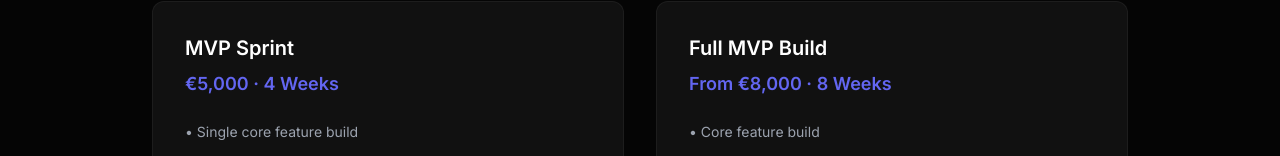
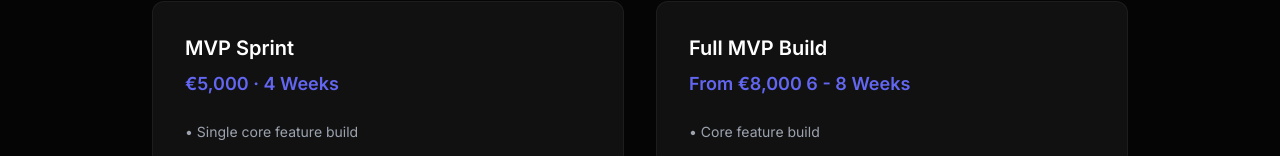
Before and after one commit to IrishDec/heiyu-digital, a Next.js app: page /mvp in a window 1280 px wide. Shown: the part 968-1124 px from the top of the page. Built offline with nearby package versions, Linux system fonts and the light colour scheme.

Commit message:
Add burger nav site-wide + MVP promo updates

```diff
--- a/app/mvp/page.tsx
+++ b/app/mvp/page.tsx
@@ -153,7 +153,7 @@ export default function MVPPage() {
                 hover:-translate-y-1">
 
       <h3 className="text-xl font-semibold text-white">Full MVP Build</h3>
-      <p className="text-indigo-500 mt-2 text-lg font-semibold">From €8,000 · 8 Weeks</p>
+      <p className="text-indigo-500 mt-2 text-lg font-semibold">From €8,000  6 - 8 Weeks</p>
 
       <ul className="mt-6 space-y-3 text-gray-400 text-sm">
         <li>• Core feature build</li>
```
